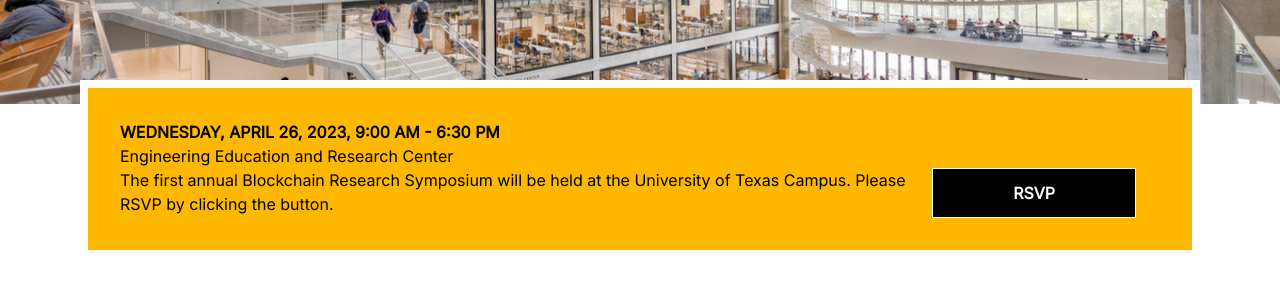
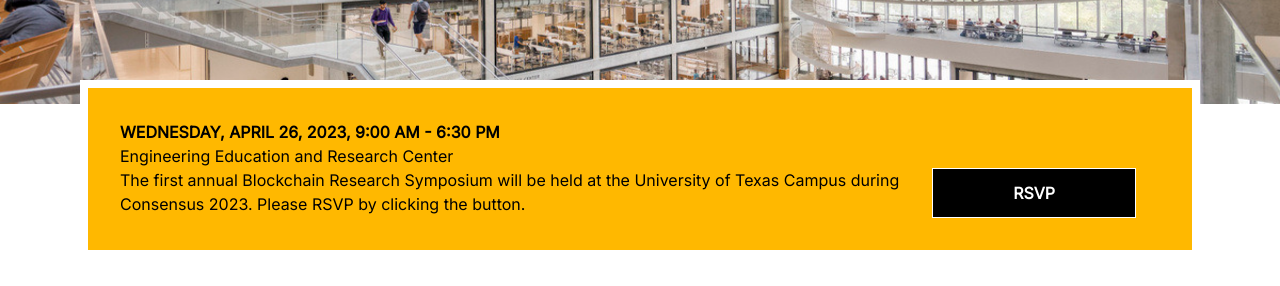
Before and after one commit to sriramvish/blockchainsymposium, a website: page index.html in a window 1280 px wide. Shown: the part 360-646 px from the top of the page. Drawn offline with nearby package versions, Linux system fonts and the light colour scheme; some packages are replaced by stand-ins of ours.

Commit message:
changed some language
Changed some language

```diff
--- a/index.html
+++ b/index.html
@@ -108,7 +108,7 @@
             <p class="font-semibold">WEDNESDAY, APRIL 26, 2023, 9:00 AM - 6:30 PM </p>
             <p>Engineering Education and Research Center</p>
             <div class="flex flex-col lg:flex-row">
-                <p>The first annual Blockchain Research Symposium will be held at the University of Texas Campus. Please RSVP by clicking the button.</p>
+                <p>The first annual Blockchain Research Symposium will be held at the University of Texas Campus during Consensus 2023. Please RSVP by clicking the button.</p>
                 <div class="p-3 md:p-0 flex-1"></div>
                 <a href="https://www.google.com" class="text-center font-bold py-3 px-20 bg-black border border-white text-white hover:text-black hover:bg-white">
                     RSVP
```
